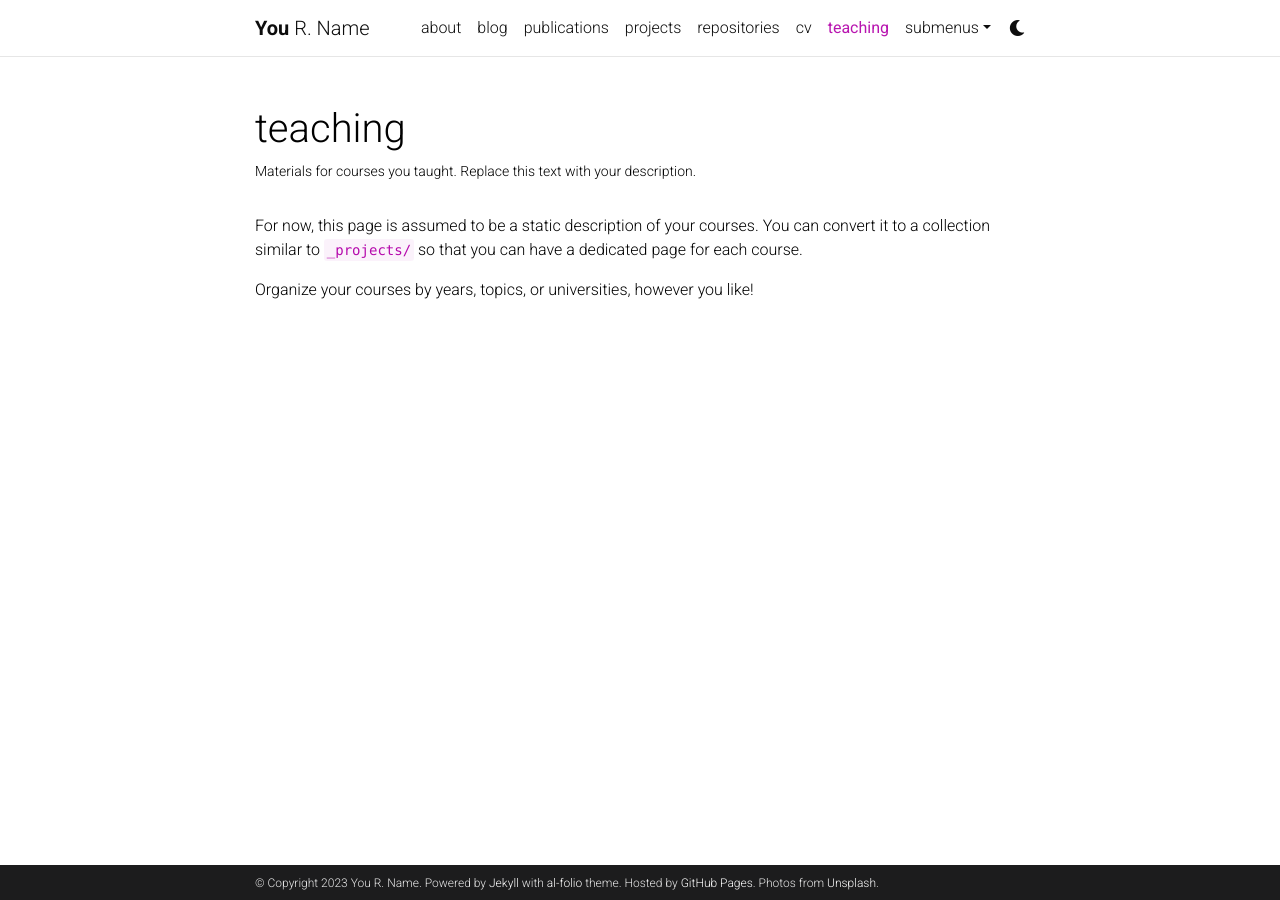
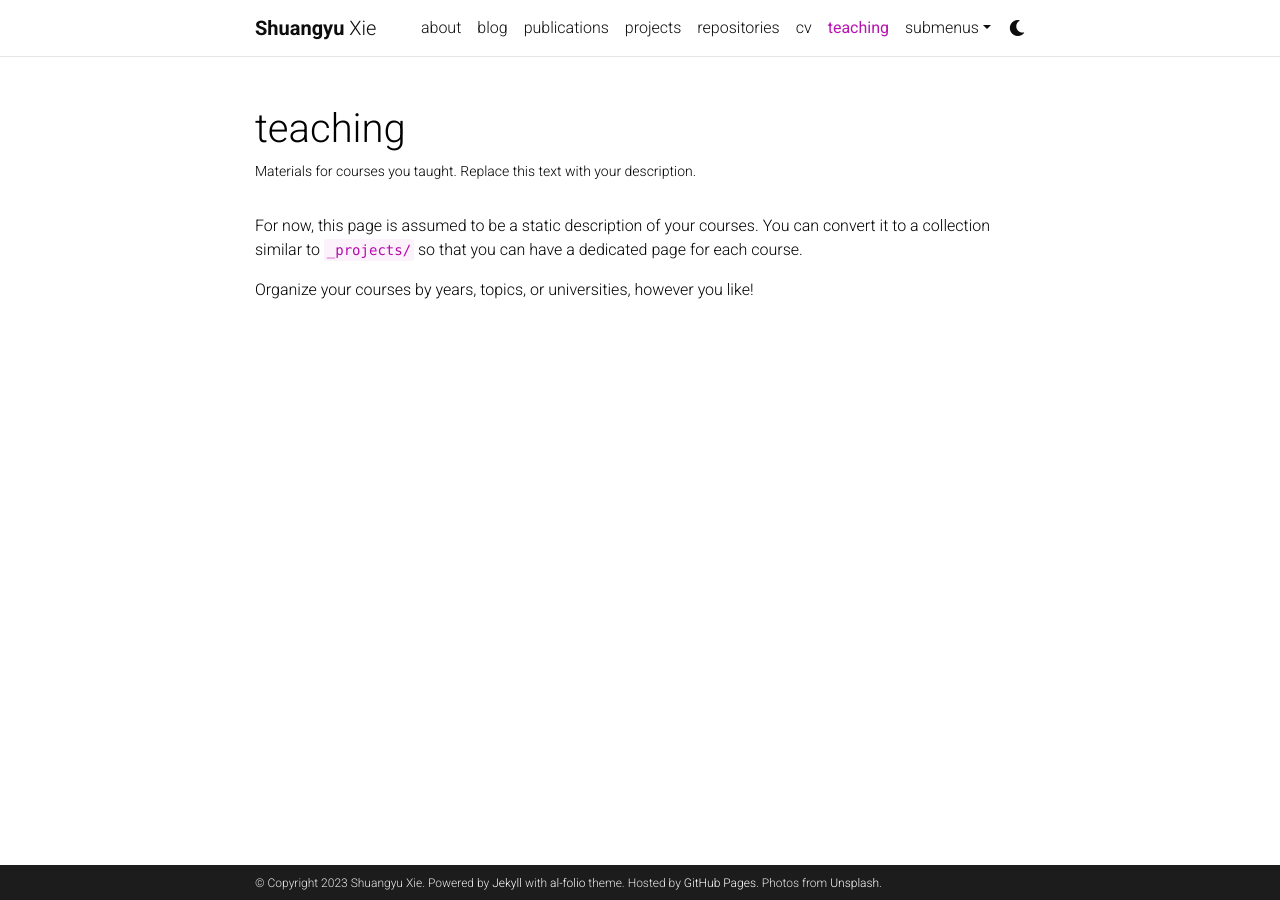
Before and after one commit to ehehee/ehehee.github.io, a Jekyll site: the page built from _pages/teaching.md, in a window 1280 px wide. Built offline with Jekyll 4.4.1, drawn with Linux system fonts in a browser that asks for light colours; comment, search, counter and statistics services are not loaded; a style sheet for code colours, icons or effects is not loaded.

Commit message:
Update _config.yml

```diff
--- a/_config.yml
+++ b/_config.yml
@@ -3,9 +3,9 @@
 # -----------------------------------------------------------------------------
 
 title: blank # the website title (if blank, full name will be used instead)
-first_name: You
-middle_name: R.
-last_name: Name
+first_name: Shuangyu
+middle_name:
+last_name: Xie
 email: you@example.com
 description: > # the ">" symbol means to ignore newlines until "footer_text:"
   A simple, whitespace theme for academics. Based on [*folio](https://github.com/bogoli/-folio) design.
@@ -18,8 +18,8 @@
 lang: en # the language of your site (for example: en, fr, cn, ru, etc.)
 icon: ⚛️  # the emoji used as the favicon (alternatively, provide image name in /assets/img/)
 
-url: https://alshedivat.github.io # the base hostname & protocol for your site
-baseurl: /al-folio # the subpath of your site, e.g. /blog/
+url: https://ehehee.github.io # the base hostname & protocol for your site
+baseurl:  # the subpath of your site, e.g. /blog/
 last_updated: false # set to true if you want to display last updated in the footer
 impressum_path:  # set to path to include impressum link in the footer, use the same path as permalink in a page, helps to conform with EU GDPR
 
```
